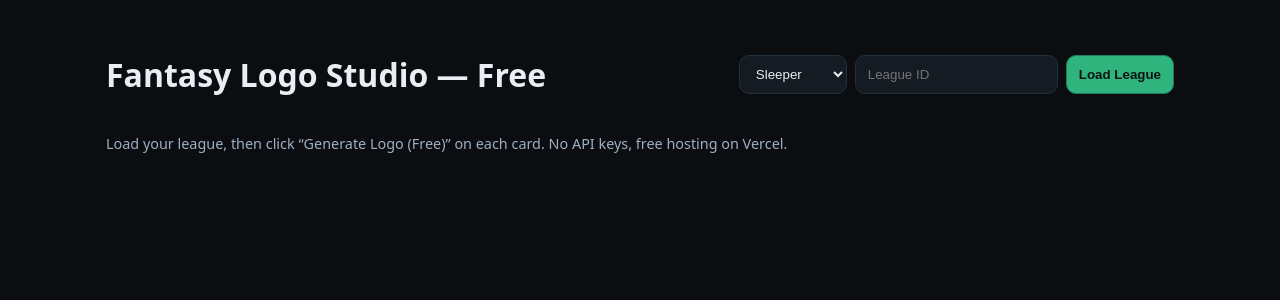
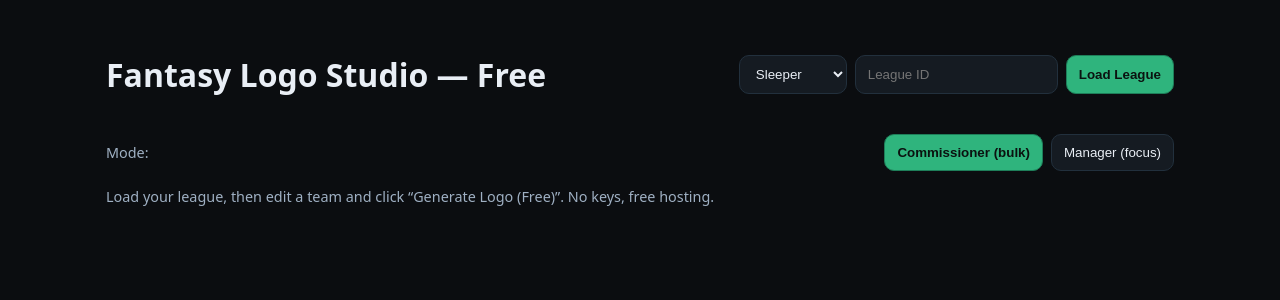
Before and after one commit to nmortimer/NewFantasy1, a Next.js app: page / in a window 1280 px wide. Shown: the top 300 px of the page. Built offline with nearby package versions, Linux system fonts and the light colour scheme.

Commit message:
Update index.tsx

```diff
--- a/pages/index.tsx
+++ b/pages/index.tsx
@@ -1,77 +1,133 @@
-
 'use client';
 import { useState } from 'react';
-import TeamCard, { Team } from '@/components/TeamCard';
+import TeamCard from '@/components/TeamCard';
+import type { Team } from '@/lib/utils';
+import { randomSeed, deriveMascot } from '@/lib/utils';
 
 type Provider = 'sleeper' | 'mfl' | 'espn';
 
-export default function Home(){
+export default function Home() {
   const [provider, setProvider] = useState<Provider>('sleeper');
   const [leagueId, setLeagueId] = useState('');
   const [season, setSeason] = useState('2025');
   const [swid, setSwid] = useState('');
   const [s2, setS2] = useState('');
+  const [mode, setMode] = useState<'commissioner' | 'manager'>('commissioner');
   const [loading, setLoading] = useState(false);
   const [teams, setTeams] = useState<Team[]>([]);
 
-  async function loadLeague(){
-    if(!leagueId) return;
-    try{
+  async function loadLeague() {
+    if (!leagueId) return;
+    try {
       setLoading(true);
-      const qs = new URLSearchParams({ provider, leagueId, ...(provider!=='sleeper' ? { season } : {}), ...(provider==='espn' ? { swid, s2 } : {}) });
+      const qs = new URLSearchParams({
+        provider,
+        leagueId,
+        ...(provider !== 'sleeper' ? { season } : {}),
+        ...(provider === 'espn' ? { swid, s2 } : {}),
+      });
       const res = await fetch(`/api/league?${qs.toString()}`);
       const data = await res.json();
-      if(!res.ok) throw new Error(data.error || 'Failed league load');
-      const mapped: Team[] = data.teams.map((t:any, i:number)=> ({
+      if (!res.ok) throw new Error(data.error || 'Failed league load');
+
+      const mapped: Team[] = data.teams.map((t: any, i: number) => {
+        const name = t.name || `Team ${i + 1}`;
+        return {
           id: String(t.id ?? i),
-        name: t.name || `Team ${i+1}`,
+          name,
           owner: t.owner || 'Unknown',
-        mascot: 'Fox',
+          mascot: deriveMascot(name), // auto from team name
           primary: '#00B2CA',
           secondary: '#1A1A1A',
-        seed: Math.floor(Math.random()*1_000_000_000),
-        logoUrl: null
-      }));
+          seed: randomSeed(),
+          logoUrl: null,
+        };
+      });
       setTeams(mapped);
-    } catch(e:any){
+    } catch (e: any) {
       alert(e.message);
-    } finally { setLoading(false); }
+    } finally {
+      setLoading(false);
+    }
   }
 
-  function patch(id: string, patch: Partial<Team>){
-    setTeams(prev => prev.map(t => t.id === id ? { ...t, ...patch } : t));
+  function patch(id: string, patch: Partial<Team>) {
+    setTeams((prev) => prev.map((t) => (t.id === id ? { ...t, ...patch } : t)));
   }
 
-  async function generate(team: Team){
-    const res = await fetch('/api/generate-logo', { method:'POST', headers:{'Content-Type':'application/json'}, body: JSON.stringify({ team }) });
+  async function generate(team: Team) {
+    const res = await fetch('/api/generate-logo', {
+      method: 'POST',
+      headers: { 'Content-Type': 'application/json' },
+      body: JSON.stringify({ team }),
+    });
     const data = await res.json();
-    if(!res.ok) throw new Error(data.error || 'gen failed');
+    if (!res.ok) throw new Error(data.error || 'gen failed');
     patch(team.id, { logoUrl: data.url });
   }
 
-  return <div className="container">
+  async function generateAll() {
+    for (const t of teams) {
+      try {
+        await generate(t);
+      } catch {
+        // skip failed team to keep batch moving
+      }
+    }
+  }
+
+  return (
+    <div className="container">
       <div className="header">
         <h1>Fantasy Logo Studio — Free</h1>
-      <div style={{display:'flex', gap:8, flexWrap:'wrap'}}>
-        <select className="input" value={provider} onChange={e=> setProvider(e.target.value as Provider)}>
+        <div style={{ display: 'flex', gap: 8, flexWrap: 'wrap' }}>
+          <select className="input" value={provider} onChange={(e) => setProvider(e.target.value as Provider)}>
             <option value="sleeper">Sleeper</option>
             <option value="mfl">MFL</option>
             <option value="espn">ESPN</option>
           </select>
-        <input className="input" placeholder="League ID" value={leagueId} onChange={e=> setLeagueId(e.target.value)} />
-        {provider!=='sleeper' && <input className="input" placeholder="Season (e.g., 2025)" value={season} onChange={e=> setSeason(e.target.value)} />}
-        {provider==='espn' && <>
-          <input className="input" placeholder="SWID (private leagues only)" value={swid} onChange={e=> setSwid(e.target.value)} />
-          <input className="input" placeholder="ESPN_S2 (private leagues only)" value={s2} onChange={e=> setS2(e.target.value)} />
-        </>}
-        <button className="primary" onClick={loadLeague} disabled={loading}>{loading?'Loading…':'Load League'}</button>
+          <input className="input" placeholder="League ID" value={leagueId} onChange={(e) => setLeagueId(e.target.value)} />
+          {provider !== 'sleeper' && (
+            <input className="input" placeholder="Season (e.g., 2025)" value={season} onChange={(e) => setSeason(e.target.value)} />
+          )}
+          {provider === 'espn' && (
+            <>
+              <input className="input" placeholder="SWID (private leagues only)" value={swid} onChange={(e) => setSwid(e.target.value)} />
+              <input className="input" placeholder="ESPN_S2 (private leagues only)" value={s2} onChange={(e) => setS2(e.target.value)} />
+            </>
+          )}
+          <button className="primary" onClick={loadLeague} disabled={loading}>
+            {loading ? 'Loading…' : 'Load League'}
+          </button>
         </div>
       </div>
 
-    {teams.length===0 && <p className="help">Load your league, then click “Generate Logo (Free)” on each card. No API keys, free hosting on Vercel.</p>}
+      <div className="header" style={{ marginTop: 6 }}>
+        <div className="help">Mode:</div>
+        <div className="tools" style={{ display: 'flex', gap: 8 }}>
+          <button className={mode === 'commissioner' ? 'primary' : 'input'} onClick={() => setMode('commissioner')}>
+            Commissioner (bulk)
+          </button>
+          <button className={mode === 'manager' ? 'primary' : 'input'} onClick={() => setMode('manager')}>
+            Manager (focus)
+          </button>
+          {teams.length > 0 && (
+            <button className="input" onClick={generateAll} title="Generate logos for all teams">
+              Generate All (Free)
+            </button>
+          )}
+        </div>
+      </div>
 
-    <div className="grid">
-      {teams.map(t => <TeamCard key={t.id} team={t} onUpdate={(p)=>patch(t.id,p)} onGenerate={()=> generate(t)} />)}
+      {teams.length === 0 && (
+        <p className="help">Load your league, then edit a team and click “Generate Logo (Free)”. No keys, free hosting.</p>
+      )}
+
+      <div className="grid" style={{ gridTemplateColumns: mode === 'manager' ? 'repeat(auto-fill, minmax(360px, 1fr))' : undefined }}>
+        {teams.map((t) => (
+          <TeamCard key={t.id} team={t} onUpdate={(p) => patch(t.id, p)} onGenerate={() => generate(t)} roomy={mode === 'manager'} />
+        ))}
       </div>
-  </div>;
+    </div>
+  );
 }
```
Lines whose indentation alone changed are shown as unchanged.
